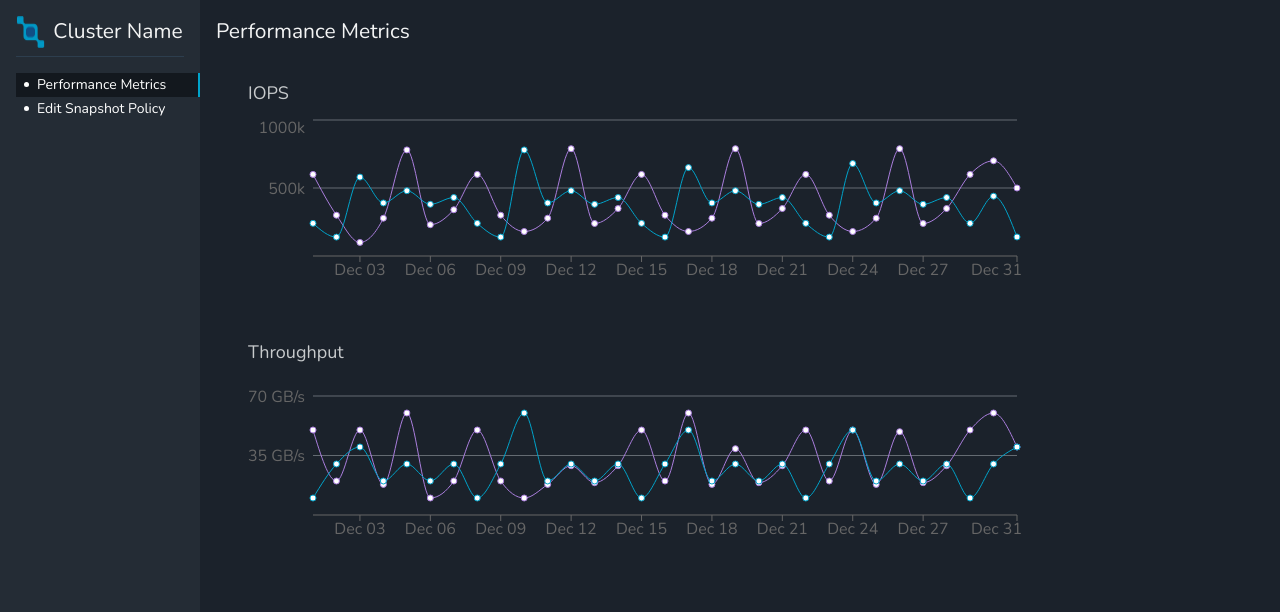
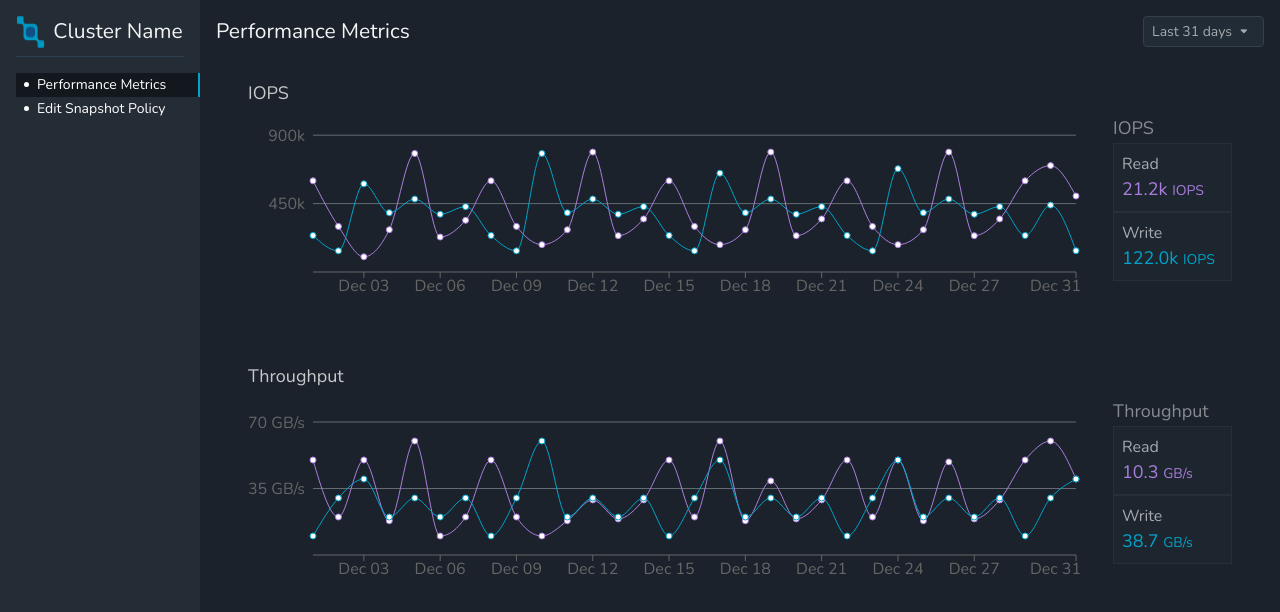
Before and after one commit to KhurramShahrukh/BrainyBox-Tech-assignment, a React (Vite) app: page / in a window 1280 px wide. Shown: the top 612 px of the page. Built offline with nearby package versions, Linux system fonts and the light colour scheme.

Commit message:
performance metrics section updated

```diff
--- a/src/components/Menu.tsx
+++ b/src/components/Menu.tsx
@@ -6,7 +6,7 @@ const Menu = (props: IMenu) => {
     const { selectedItem, setSelectedItem } = props
 
     return (
-        <div className='w-[200px] h-[100vh] bg-bgColor1'>
+        <div className='w-[12.5rem] h-[100vh] bg-bgColor1'>
             <div className="flex justify-center gap-2 pb-2 mx-4 my-4 border-b border-[#2D3E4E]">
                 <img src={logo} />
                 <div className='text-clg text-textColor1'>Cluster Name</div>
@@ -17,14 +17,14 @@ const Menu = (props: IMenu) => {
                 ${selectedItem === PERFORMANCE
                             ? "bg-hColor1 border-r-2 border-selected"
                             : "hover:bg-hColor1 hover:border-r-2 hover:border-selected"}`}>
-                        <div className="w-[5px] h-[5px] rounded-full bg-white" />
+                        <div className="w-[0.3125rem] h-[0.3125rem] rounded-full bg-white" />
                         Performance Metrics
                     </li>
                     <li onClick={() => setSelectedItem(SNAPSHOT)} className={`pl-2 flex justify-start items-center gap-2 leading-clh cursor-pointer
                 ${selectedItem === SNAPSHOT
                             ? "bg-hColor1 border-r-2 border-selected"
                             : "hover:bg-hColor1 hover:border-r-2 hover:border-selected"}`}>
-                        <div className="w-[5px] h-[5px] rounded-full bg-white" />
+                        <div className="w-[0.3125rem] h-[0.3125rem] rounded-full bg-white" />
                         Edit Snapshot Policy
                     </li>
                 </ul>
--- a/src/components/PerformanceMetrics/LineChartGraph.tsx
+++ b/src/components/PerformanceMetrics/LineChartGraph.tsx
@@ -13,16 +13,17 @@ import { IOPS_GRAPH } from '../../utils/constants';
 const LineChartGraph = (props: ILineChartGraph) => {
     const { title, data, loadingData, errorData, type } = props
     const isGraphTypeIops = type === IOPS_GRAPH ? true : false;
-    const refLineYMid = isGraphTypeIops ? 500 : 70;
-    const refLineYMax = isGraphTypeIops ? 1000 : 35;
+    const refLineYMid = isGraphTypeIops ? 450 : 70;
+    const refLineYMax = isGraphTypeIops ? 900 : 35;
 
     return (
         <>
             <div className='mx-8 mt-8 mb-2 text-cmd text-textColor2'>{title}</div>
-            {loadingData ? <div className='mx-8'>Loading Graph...</div>
-                : errorData ? <div className='mx-8'>Error in API. Please try again.</div>
+            {loadingData ? <div className='mx-8 text-textColor3'>Loading graph...</div>
+                : errorData ? <div className='mx-8 text-textColor3'>Error in API. Please try again.</div>
                     :
-                    <ResponsiveContainer className='px-8 pb-4' width="80%" height="25%">
+                    <div className='w-[100%] h-[12rem] flex justify-center items-start gap-8 px-8'>
+                        <ResponsiveContainer className='' width="87.5%" height="100%">
                             <LineChart data={data}                        >
                                 {/* Only X and Y axis, no grid */}
                                 <XAxis dataKey="date" />
@@ -35,6 +36,22 @@ const LineChartGraph = (props: ILineChartGraph) => {
                                 <Line type="monotone" dataKey="Write" stroke="#00A3CA" activeDot={{ r: 5 }} />
                             </LineChart>
                         </ResponsiveContainer>
+                        <div className='w-[12.5%] flex flex-col'>
+                            <div className='text-textColor3 text-cmd h-[1.5rem]'>
+                                {title}
+                            </div>
+                            <div className='flex flex-col mt-1'>
+                                <div className='w-[100%] bg-bgColor3 border border-borderColor1 flex flex-col p-2'>
+                                    <div className='text-textColor4'>Read</div>
+                                    <div className='text-cmd text-graphColor1'>{isGraphTypeIops ? "21.2k" : "10.3"} <span className='text-csm'>{isGraphTypeIops ? "IOPS" : "GB/s"}</span></div>
+                                </div>
+                                <div className='w-[100%] bg-bgColor3 border border-borderColor1 flex flex-col p-2'>
+                                    <div className='text-textColor4'>Write</div>
+                                    <div className='text-cmd text-graphColor2'>{isGraphTypeIops ? "122.0k" : "38.7"} <span className='text-csm'>{isGraphTypeIops ? "IOPS" : "GB/s"}</span></div>
+                                </div>
+                            </div>
+                        </div>
+                    </div>
             }
         </>
     )
--- a/src/components/PerformanceMetrics/PerformanceMetrics.tsx
+++ b/src/components/PerformanceMetrics/PerformanceMetrics.tsx
@@ -3,8 +3,7 @@ import { IDataPoint } from "../../interfaces/PerformanceMetricsInterfaces";
 import { useEffect, useState } from "react";
 import { fetchIopsDataService, fetchThroughputDataService } from "../../services/PerformanceMetricsServices";
 import { IOPS_GRAPH, THROUGHPUT_GRAPH } from "../../utils/constants";
-
-
+import arrow from '../../assets/arrow.png'
 
 const PerformanceMetrics = () => {
     const [iopsDataState, setIopsDataState] = useState<IDataPoint[]>([]);
@@ -54,9 +53,16 @@ const PerformanceMetrics = () => {
     }, []);
 
     return (
-        <div className='w-[calc(100vw-200px)] h-[100vh] bg-bgColor2 p-4'>
-            <div className='text-clg text-textColor1'>Performance Metrics</div>
+        <div className='w-[calc(100vw-12.5rem)] h-[100vh] bg-bgColor2 p-4'>
+            <div className="flex justify-between items-center">
+                <div className='text-clg text-textColor1'>Performance Metrics</div>
+                <div className='text-csm text-textColor4 bg-bgColor4 border border-borderColor2 py-1 px-2 rounded flex justify-center items-center cursor-pointer'>
+                    Last 31 days
+                    <img className="px-2" src={arrow} />
+                </div>
+            </div>
             <LineChartGraph title='IOPS' data={iopsDataState} loadingData={loadingIops} errorData={errorIops} type={IOPS_GRAPH} />
+            <br />
             <LineChartGraph title='Throughput' data={throughputDataState} loadingData={loadingThroughput} errorData={errorThroughput} type={THROUGHPUT_GRAPH} />
         </div>
     )
--- a/src/index.css
+++ b/src/index.css
@@ -5,17 +5,27 @@
     --font-sans: 'Nunito', sans-serif;
     --color-bgColor1: #242C35;
     --color-bgColor2: #1B222B;
+    --color-bgColor3: rgba(34, 44, 54, 0.3);
+    --color-bgColor4: #222C36;
+    --color-borderColor1: rgba(51, 59, 68, 0.5);
+    --color-borderColor2: #373F48;
     --color-hColor1: #13181E;
     --color-selected: #00A3CA;
     --color-textColor1: #F3F4F4;
     --color-textColor2: #C7CACC;
-    --text-clg:21px;
-    --text-cmd:18px;
-    --text-csm:14px;
-    --leading-clh: 24px;
+    --color-textColor3: #858B90;
+    --color-textColor4: #A6AAAE;
+    --color-textColor4: #A6AAAE;
+    --color-graphColor1: #AA7EDD;
+    --color-graphColor2: #00A3CA;
+    --text-clg: 1.3125rem;
+    --text-cmd: 1.125rem;
+    --text-csm: 0.875rem;
+    --leading-clh: 1.5rem;
 }
 
 body {
     font-family: var(--font-sans);
+    font-size: 1rem;
     color: #ffffff;
 }
```
Also changed, not shown: src/assets/arrow.png (added). Lines whose indentation alone changed are shown as unchanged.
